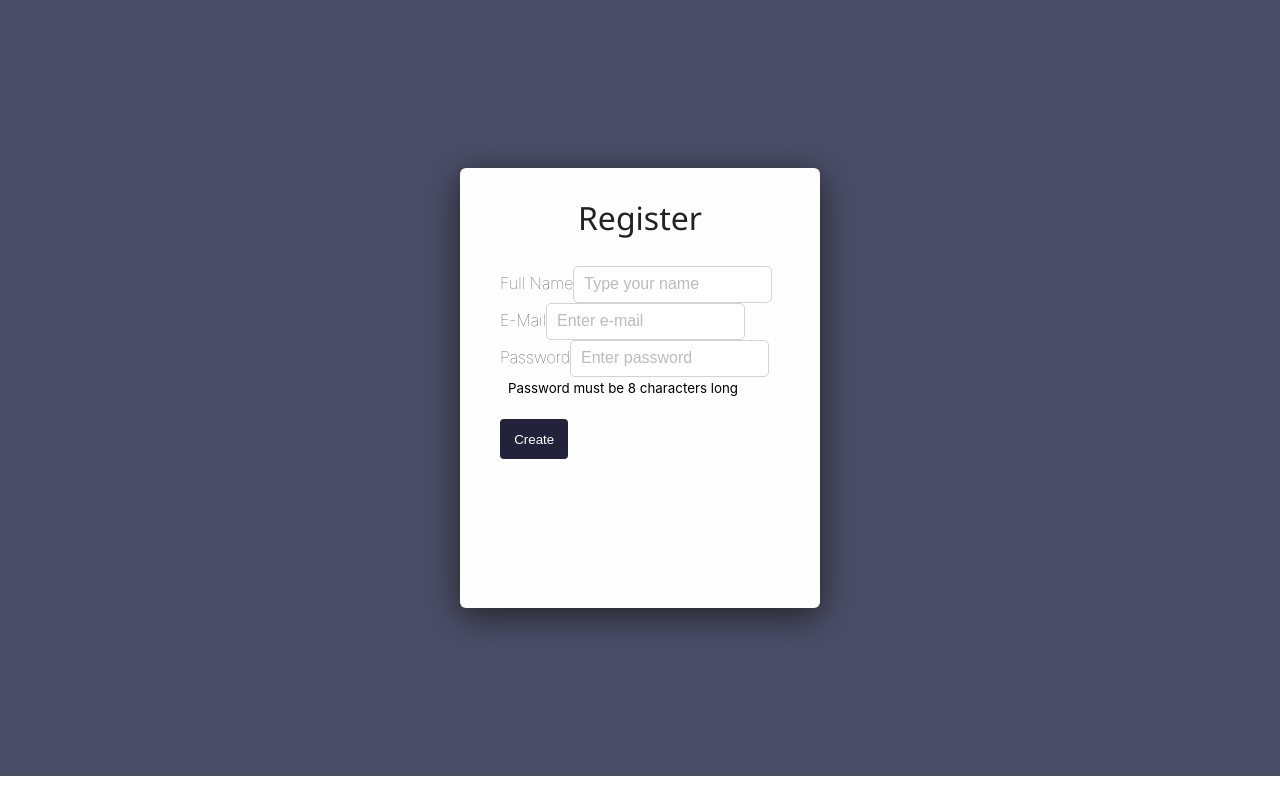
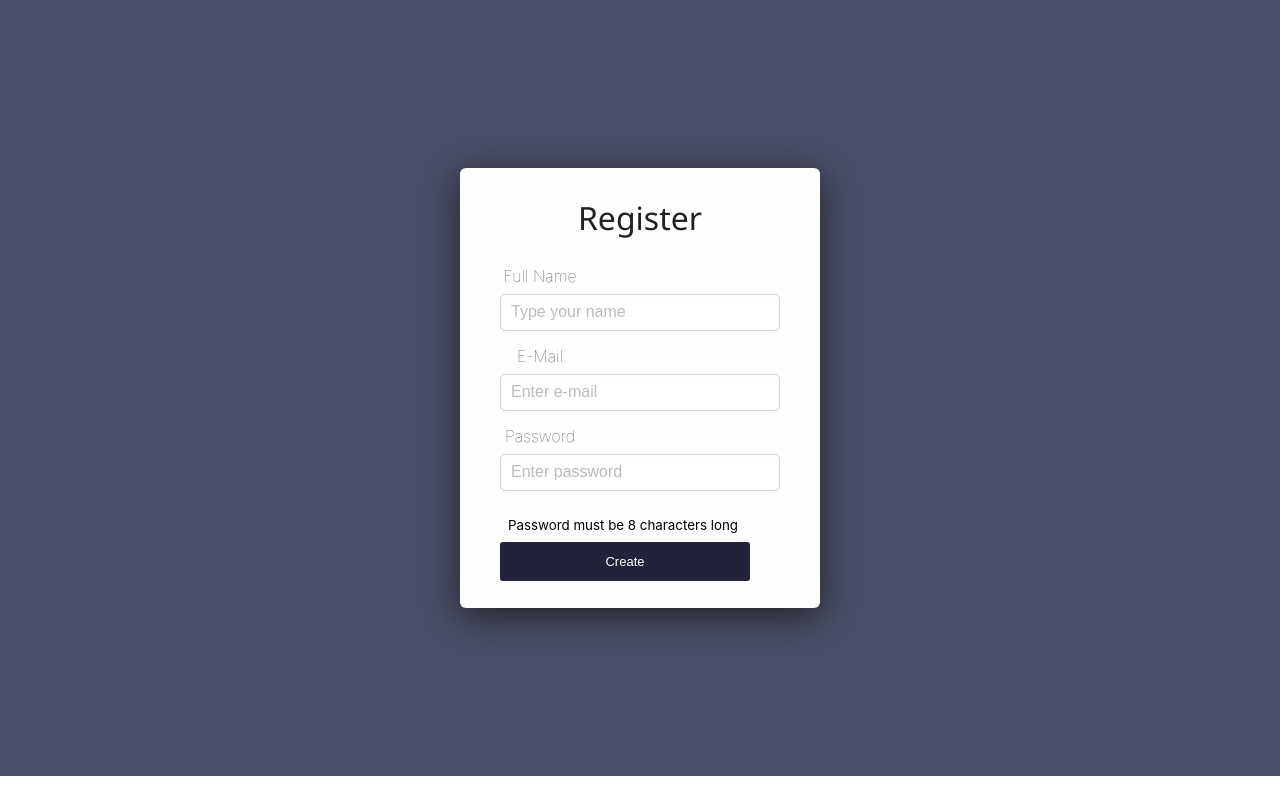
Before and after one commit to PJMantoss/validated_form_2, a React (Create React App) app: page / in a window 1280 px wide. Built offline with nearby package versions, Linux system fonts and the light colour scheme.

Commit message:
Update styling

```diff
--- a/src/App.css
+++ b/src/App.css
@@ -42,15 +42,18 @@ form {
 }
 
 .info{
-  padding-bottom: 1em;
+  padding-bottom: 0.5em;
   padding-left: 0.5em;
   padding-right: 0.5em;
+  padding-top: 0.5em;
 }
 
 label {
   margin-bottom: 0.5em;
   color: #444;
   font-weight: lighter;
+  padding-right: 200px;
+  padding-left: 0px;
 }
 
 input {
@@ -66,19 +69,41 @@ input::placeholder {
   color: #bbb;
 }
 
-button {
-  min-width: 100%;
+.submit {
+  width: 100%;
+  display: flex;
+  flex-wrap: wrap;
+}
+
+.submit button {
+  justify-content: center;
+  width: 250px;
   cursor: pointer;
-  margin-right: 0.25em;
-  margin-top: 0.5em;
   padding: 	0.938em;
   border: none;
-  border-radius: 4px;
+  border-radius: 3px;
   background-color: #22223B;
   color: #fefefe;
+  font-size: 13px;
 }
 
-button:hover {
+.submit button:hover {
   background-color: #4A4E69;
   color: #fefefe;
+  transform: scale(1.08);
 }
+
+.error {
+  color:#db2269;
+  font-size: 0.5em;
+  display: relative;
+}
+
+.fullName,
+.email,
+.password {
+  display: flex;
+  flex-direction: column;
+  margin-bottom: 15px;
+  width: 100%;
+}
```
